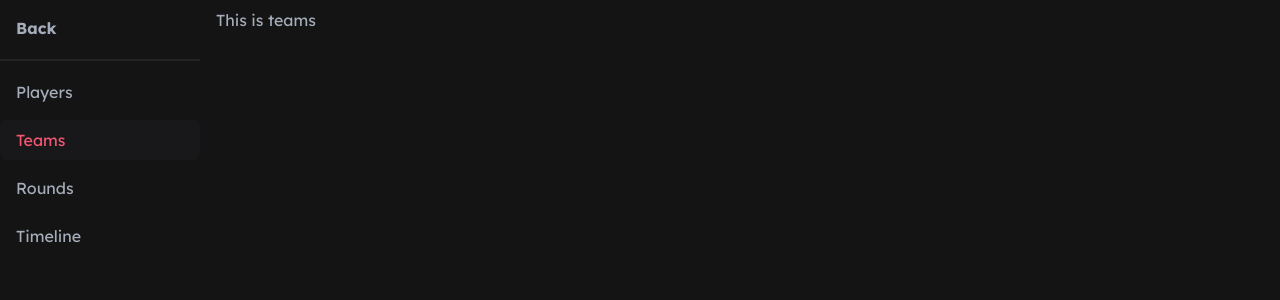
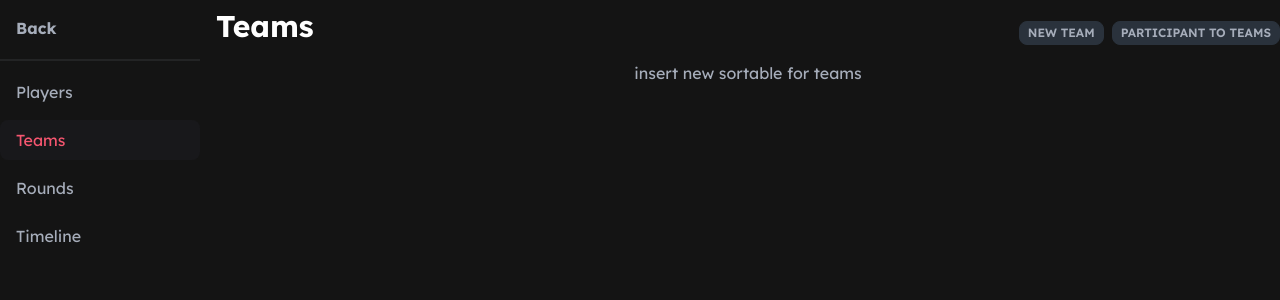
Before and after one commit to Tx-ID/tixosu-v2, a Next.js app: page /admin/teams in a window 1280 px wide. Shown: the top 300 px of the page. Built offline with nearby package versions, Linux system fonts and the light colour scheme; no server answers.

Commit message:
README.md & teams/page.js placeholder

```diff
--- a/app/(admin)/admin/registered/page.js
+++ b/app/(admin)/admin/registered/page.js
@@ -44,8 +44,18 @@ export default function page() {
     })
 
     return (
-        <div className="overflow-auto">
-            <h1 className="text-3xl text-white font-bold mb-4">Players</h1>
+        <div className="overflow-auto w-fit">
+            <h1 className="text-3xl text-white font-bold mb-4 flex flex-row justify-between items-baseline">
+                <p>Players</p>
+                <button
+                    className={"btn btn-neutral btn-xs w-fit " + (getPlayersQuery.isLoading ? "btn-disabled" : "")}
+                    onClick={() => {
+                        getPlayersQuery.refetch();
+                    }}
+                >
+                    refresh
+                </button>
+            </h1>
             <div className="bg-zinc-900 w-fit rounded-lg pb-2">
                 <table className="table w-fit table-xs">
                     <thead>
@@ -61,7 +71,7 @@ export default function page() {
                         {/* my own genius sometimes scares me. */}
                         {getPlayersQuery.status !== "success"
                             ? <tr key={"loading"} className="border-b-0 bg-dark">
-                                <td colSpan="6"><span className="loading loading-spinner h-8"></span></td>
+                                <td colSpan="6" className="w-96"><span className="loading loading-spinner h-8"></span></td>
                             </tr>
                             : Object.values(getPlayersQuery.data.players).length > 0
                                 ? ""
--- a/app/(admin)/admin/teams/page.js
+++ b/app/(admin)/admin/teams/page.js
@@ -3,8 +3,81 @@
 import { useSession } from "next-auth/react"
 import { redirect } from "next/navigation"
 
+import { useEffect, useState } from "react";
+import { ReactSortable } from "react-sortablejs";
+import { useMutation, useQuery } from "@tanstack/react-query";
+import axios from "axios";
+
 export default function page() {
+
+    // member: {osu_id: number, index: number}
+    // team: {id: number, name: string, index: number, members: [member, ...]}
+    // teams: [team, ...]
+    const [localTeams, setLocalTeams] = useState([]);
+    const [canSave, setCanSave] = useState(false);
+
+    // participantIds: {number, ...}
+    const participantIds = [];
+
+    // overlappingParticipants: {number, ...}
+    const overlappingParticipants = localTeams.reduce((array, team) => {
+        team.members.forEach(member => {
+            const memberId = member.id;
+            if (participantIds.includes(memberId)) {
+                array.push(memberId);
+            } else {
+                participantIds.push(memberId);
+            }
+        });
+        return array;
+    }, []);
+
+    const getTeamsQuery = useQuery({
+        queryKey: ["get_teams"],
+        queryFn: async () => {
+            // setLocalTeams once.
+            return [];
+        },
+
+        refetchOnWindowFocus: false,
+    });
+    const getParticipantsQuery = useQuery({
+        queryKey: ["players"],
+        queryFn: async () => {
+            return [];
+        },
+    });
+
+    const isLoading = getTeamsQuery.isLoading || getParticipantsQuery.isLoading;
+
     return (
-        <div>This is teams</div>
+        <div className="overflow-auto">
+            <h1 className="text-3xl text-white font-bold mb-4 flex flex-row justify-between items-baseline gap-2">
+                <p>Teams</p>
+                <div className="flex flex-row gap-2">
+                    <button
+                        className={"btn btn-neutral btn-xs w-fit" + (isLoading ? " btn-disabled" : "")}
+                        onClick={() => { }}
+                    >
+                        new team
+                    </button>
+                    <button
+                        className={"btn btn-neutral btn-xs w-fit" + (isLoading ? " btn-disabled" : "")}
+                        onClick={() => { }}
+                    >
+                        participant to teams
+                    </button>
+                </div>
+            </h1>
+            <div className="flex justify-center">
+                {isLoading
+                    ? <span className="loading loading-spinner h-8"></span>
+                    : <div>
+                        insert new sortable for teams
+                    </div>
+                }
+            </div>
+
+        </div>
     )
 }
```
Also changed, not shown: 1 other file (tests, documents, lock files or other folders).
